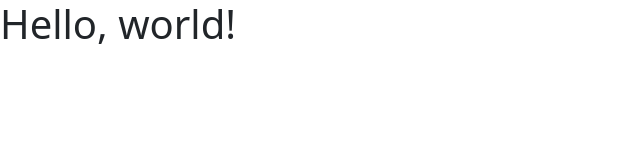
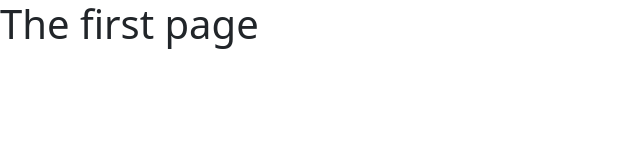
Before and after one commit to hi-rullah/hi-rullah.github.io, a plain HTML site: page index.html in a window 1280 px wide. Shown: the whole page, without its empty margins (0-640 px from the left). Drawn offline with nearby package versions, Linux system fonts and the light colour scheme.

Commit message:
Update index.html

```diff
--- a/index.html
+++ b/index.html
@@ -8,10 +8,13 @@
     <!-- Bootstrap CSS -->
     <link href="https://cdn.jsdelivr.net/npm/bootstrap@5.1.0/dist/css/bootstrap.min.css" rel="stylesheet" integrity="sha384-KyZXEAg3QhqLMpG8r+8fhAXLRk2vvoC2f3B09zVXn8CA5QIVfZOJ3BCsw2P0p/We" crossorigin="anonymous">
 
-    <title>Hello, world!</title>
+    <title>hi-rullah</title>
   </head>
   <body>
-    <h1>Hello, world!</h1>
+    <h1>The first page</h1>
+
+
+
 
     <!-- Optional JavaScript; choose one of the two! -->
 
```
